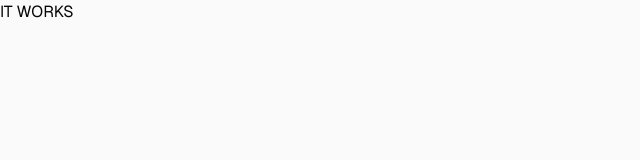
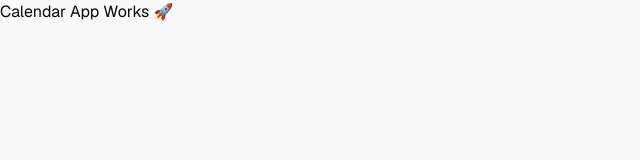
Before and after one commit to micahharrisadams-hash/project-calendar, a Next.js app in the folder project calendar/: page / in a window 1280 px wide. Shown: the top 160 px of the page, without its empty margins (0-640 px from the left). Built offline with nearby package versions, Linux system fonts and the light colour scheme.

Commit message:
Update page.tsx

```diff
--- a/project calendar/app/page.tsx
+++ b/project calendar/app/page.tsx
@@ -1,3 +1,7 @@
 export default function Home() {
-  return <h1>IT WORKS</h1>
+  return (
+    <main>
+      <h1>Calendar App Works 🚀</h1>
+    </main>
+  )
 }
```
